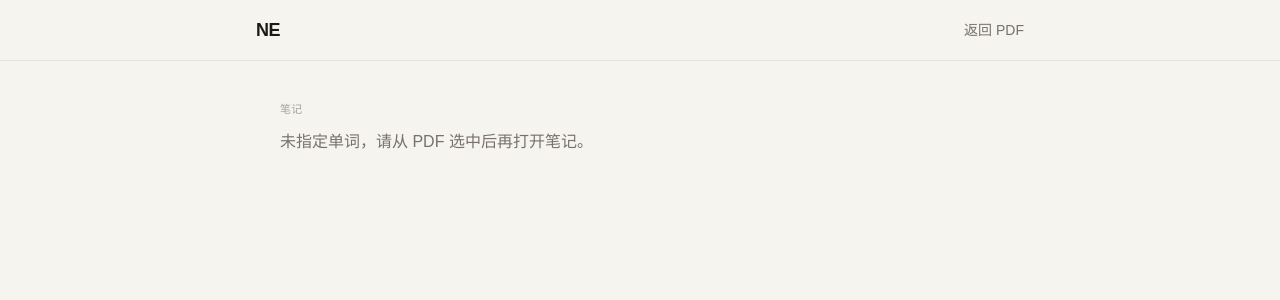
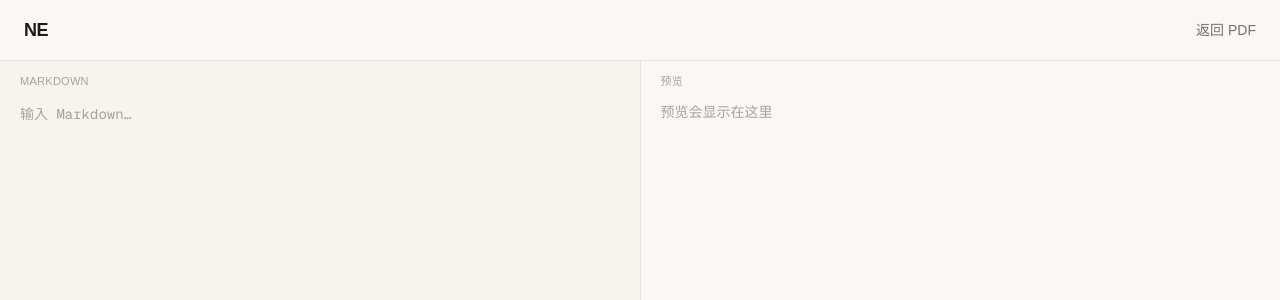
Before and after one commit to dianyu-luo/dian_english, a Next.js app: page /pdf/note in a window 1280 px wide. Shown: the top 300 px of the page. Built offline with nearby package versions, Linux system fonts and the light colour scheme; no server answers; the database is empty.

Commit message:
设计编辑器组件

```diff
--- /dev/null
+++ b/app/pdf/note/editor.tsx
@@ -0,0 +1,43 @@
+"use client";
+
+import { useDeferredValue, useState } from "react";
+import { ChatMarkdown } from "../chat-markdown";
+
+type NoteEditorProps = {
+  initialValue?: string;
+};
+
+export function NoteEditor({ initialValue = "" }: NoteEditorProps) {
+  const [raw, setRaw] = useState(initialValue);
+  const preview = useDeferredValue(raw);
+
+  return (
+    <div className="flex min-h-0 flex-1 flex-col md:flex-row">
+      <section className="flex min-h-0 min-w-0 flex-1 flex-col">
+        <p className="shrink-0 px-5 pt-3 text-[11px] tracking-wide text-[#a8a29e] uppercase">
+          Markdown
+        </p>
+        <textarea
+          value={raw}
+          onChange={(e) => setRaw(e.target.value)}
+          placeholder="输入 Markdown…"
+          spellCheck={false}
+          className="min-h-0 flex-1 resize-none bg-transparent px-5 py-3 font-mono text-sm leading-6 text-[#1c1917] outline-none placeholder:text-[#a8a29e]"
+        />
+      </section>
+      <div className="h-px shrink-0 bg-[#e7e2d9] md:h-auto md:w-px" aria-hidden />
+      <section className="flex min-h-0 min-w-0 flex-1 flex-col overflow-hidden bg-[#faf8f4]">
+        <p className="shrink-0 px-5 pt-3 text-[11px] tracking-wide text-[#a8a29e] uppercase">
+          预览
+        </p>
+        <div className="min-h-0 flex-1 overflow-y-auto px-5 py-3">
+          {preview.trim() ? (
+            <ChatMarkdown content={preview} />
+          ) : (
+            <p className="text-sm text-[#a8a29e]">预览会显示在这里</p>
+          )}
+        </div>
+      </section>
+    </div>
+  );
+}
--- a/app/pdf/note/page.tsx
+++ b/app/pdf/note/page.tsx
@@ -2,6 +2,7 @@
 
 import { useRouter, useSearchParams } from "next/navigation";
 import { Suspense } from "react";
+import { NoteEditor } from "./editor";
 
 function NoteContent() {
   const router = useRouter();
@@ -10,8 +11,8 @@ function NoteContent() {
 
   return (
     <div className="absolute inset-0 z-50 flex flex-col bg-[#f6f4ef] text-[#1c1917]">
-      <header className="shrink-0 border-b border-[#e7e2d9] bg-[#faf8f4]/px-6 py-4">
-        <div className="mx-auto flex w-full max-w-3xl items-center justify-between">
+      <header className="shrink-0 border-b border-[#e7e2d9] bg-[#faf8f4] px-6 py-4">
+        <div className="flex items-center justify-between">
           <p className="text-lg font-semibold tracking-tight">NE</p>
           <button
             type="button"
@@ -23,14 +24,7 @@ function NoteContent() {
         </div>
       </header>
 
-      <main className="mx-auto w-full max-w-3xl flex-1 overflow-y-auto px-6 py-10">
-        <p className="text-[11px] tracking-wide text-[#a8a29e] uppercase">笔记</p>
-        {word ? (
-          <h1 className="mt-3 text-4xl font-semibold tracking-tight break-words">{word}</h1>
-        ) : (
-          <p className="mt-3 text-base text-[#78716c]">未指定单词，请从 PDF 选中后再打开笔记。</p>
-        )}
-      </main>
+      <NoteEditor key={word} initialValue={word ? `# ${word}\n\n` : ""} />
     </div>
   );
 }
```
